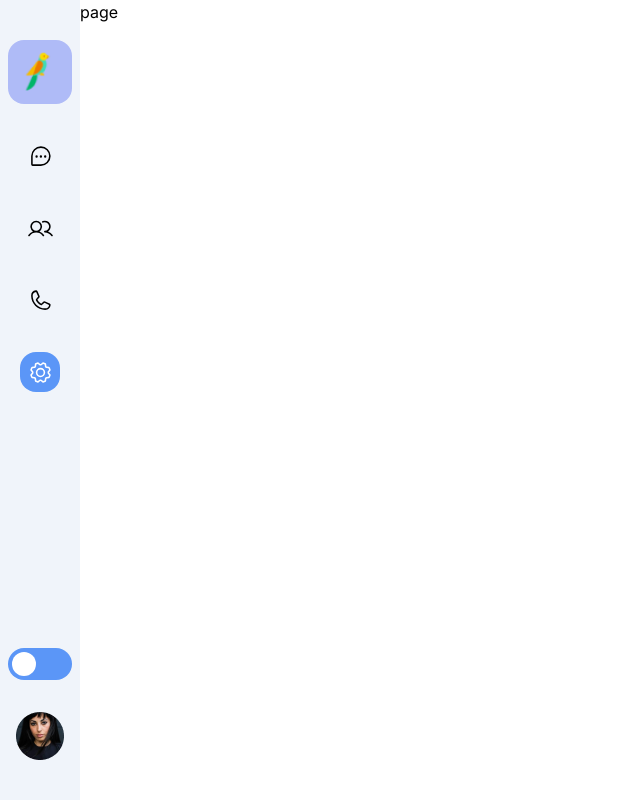
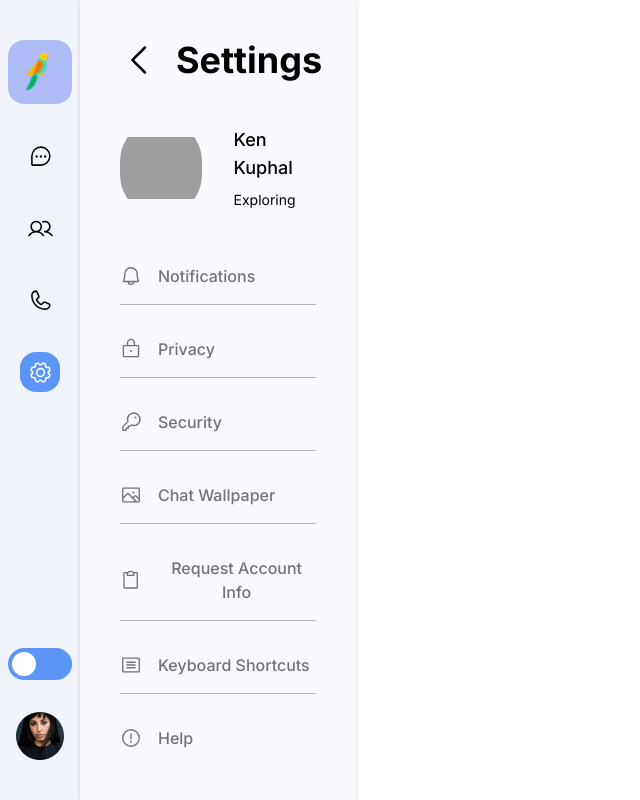
Before and after one commit to RanjithKannan03/chat, a Next.js app: page /options in a window 1280 px wide. Shown: the whole page, without its empty margins (0-640 px from the left). Built offline with nearby package versions, Linux system fonts and the light colour scheme; grey boxes are pictures that could not be loaded.

Commit message:
shortcuts

```diff
--- /dev/null
+++ b/src/app/login/layout.jsx
@@ -0,0 +1,11 @@
+import React from 'react'
+
+const layout = ({ children }) => {
+    return (
+        <div className='h-screen w-screen flex'>
+            {children}
+        </div>
+    )
+}
+
+export default layout
--- /dev/null
+++ b/src/app/login/page.jsx
@@ -0,0 +1,10 @@
+import React from 'react';
+import layout from './layout';
+
+const page = () => {
+  return (
+    <div></div>
+  )
+}
+
+export default page
--- /dev/null
+++ b/src/app/not-found.js
@@ -0,0 +1,11 @@
+import React from 'react'
+
+const NotFound = () => {
+    return (
+        <div className='w-screen h-screen flex justify-center items-center'>
+            <h1 className='text-4xl text-[#5B96F7]'>The requested resource is unavailable.</h1>
+        </div>
+    )
+}
+
+export default NotFound
--- a/src/app/options/page.jsx
+++ b/src/app/options/page.jsx
@@ -1,8 +1,123 @@
-import React from 'react'
+'use client';
+
+import React, { useState } from 'react';
+import { Bell, CaretLeft, Lock, Image as Img, Key, Clipboard, Article, WarningCircle } from '@/components/Icons';
+import Link from 'next/link';
+import Image from 'next/image';
+import { faker } from '@faker-js/faker';
+import KeyboardShortcuts from '@/components/KeyboardShortcuts';
+
+
 
 const page = () => {
+  const [showShortcuts, setShowShortcuts] = useState(false);
+  const optionsList = [
+    {
+      name: "Notifications",
+      icon: <Bell size={22} />,
+      onclick: () => { }
+    },
+    {
+      name: "Privacy",
+      icon: <Lock size={22} />,
+      onclick: () => { }
+    },
+    {
+      name: "Security",
+      icon: <Key size={22} />,
+      onclick: () => { }
+    },
+    {
+      name: "Chat Wallpaper",
+      icon: <Img size={22} />,
+      onclick: () => { }
+    },
+    {
+      name: "Request Account Info",
+      icon: <Clipboard size={22} />,
+      onclick: () => { }
+    },
+    {
+      name: "Keyboard Shortcuts",
+      icon: <Article size={22} />,
+      onclick: () => { setShowShortcuts(true) }
+    },
+    {
+      name: "Help",
+      icon: <WarningCircle size={22} />,
+      onclick: () => { }
+    },
+
+
+  ]
+  faker.seed(256);
   return (
-    <div>page</div>
+    <div className='flex h-screen'>
+
+      {/* Settings */}
+
+      <div className='w-[23%] bg-[#F8FAFF] h-screen p-10 drop-shadow flex flex-col gap-12'>
+
+        <div className='flex flex-col gap-10'>
+
+          {/* Title */}
+          <div className='flex items-center w-full gap-4'>
+
+            <Link href={'/'}><CaretLeft size={40} /></Link>
+            <h1 className='font-bold text-4xl'>Settings</h1>
+
+          </div>
+
+          {/* Info */}
+
+          <div className='flex w-full gap-8 items-center'>
+
+            <div className='w-24 h-24 relative'>
+              <Image src={faker.image.avatar()} fill alt='profile' className='object-contain rounded-full' />
+            </div>
+
+            <div className='flex flex-col items-start text-black gap-2'>
+              <span className='font-medium text-lg'>{faker.person.fullName()}</span>
+              <span className='text-sm'>Exploring</span>
+
+            </div>
+
+          </div>
+
+        </div>
+
+        {/* Options */}
+        <div className='flex flex-1 flex-col gap-8'>
+
+          {
+            optionsList.map((option, index) => {
+              return (
+                <div className='flex flex-col gap-4'>
+
+                  <button className='flex w-full gap-4 items-center text-[#727375]' type='button' onClick={option.onclick}>
+                    {option.icon}
+
+                    <span className='font-medium'>{option.name}</span>
+
+                  </button>
+
+                  {
+                    index + 1 === optionsList.length ? null : <div className='w-full h-[1px] bg-[#B4B4B4]' />
+                  }
+
+
+                </div>
+              )
+            })
+          }
+
+        </div>
+
+      </div>
+
+      {showShortcuts?<KeyboardShortcuts setShowShortcuts={setShowShortcuts}/>:null}
+
+    </div>
   )
 }
 
--- a/src/components/Block.jsx
+++ b/src/components/Block.jsx
@@ -20,9 +20,9 @@ const Block = (props) => {
         <>
             <div className='w-screen h-screen bg-black opacity-50 absolute top-0 left-0 z-40' />
 
-            <div className='w-screen h-screen bg-transparent absolute top-0 left-0 z-50 flex justify-center items-center'>
+            <div className='w-screen h-screen bg-transparent absolute top-0 left-0 z-50 flex justify-center items-center' onClick={() => { props.setIsOpen(false) }}>
 
-                <motion.div variants={cardVariant} initial="initial" animate="animate" className='w-[30%] h-[20%] bg-white rounded-2xl flex flex-col p-8 justify-between'>
+                <motion.div variants={cardVariant} initial="initial" animate="animate" className='w-[30%] h-[20%] bg-white rounded-2xl flex flex-col p-8 justify-between' onClick={(e) => e.stopPropagation()}>
 
                     <div className='flex flex-col gap-2'>
                         <h1 className='text-black font-semibold text-lg'>Block this contact</h1>
--- a/src/components/Delete.jsx
+++ b/src/components/Delete.jsx
@@ -20,9 +20,9 @@ const Delete = (props) => {
         <>
             <div className='w-screen h-screen bg-black opacity-50 absolute top-0 left-0 z-40' />
 
-            <div className='w-screen h-screen bg-transparent absolute top-0 left-0 z-50 flex justify-center items-center'>
+            <div className='w-screen h-screen bg-transparent absolute top-0 left-0 z-50 flex justify-center items-center' onClick={() => { props.setIsOpen(false) }}>
 
-                <motion.div variants={cardVariant} initial="initial" animate="animate" className='w-[30%] h-[20%] bg-white rounded-2xl flex flex-col p-8 justify-between'>
+                <motion.div variants={cardVariant} initial="initial" animate="animate" className='w-[30%] h-[20%] bg-white rounded-2xl flex flex-col p-8 justify-between' onClick={(e) => e.stopPropagation()}>
 
                     <div className='flex flex-col gap-2'>
                         <h1 className='text-black font-semibold text-lg'>Delete this contact</h1>
--- a/src/components/Icons.jsx
+++ b/src/components/Icons.jsx
@@ -1,5 +1,5 @@
 // 'use client';
 
-import { VideoCamera, Phone, MagnifyingGlass, CaretDown, CircleDashed, FunnelSimple, Image, DownloadSimple, Link, Smiley, PaperPlaneTilt, ChatTeardropDots, Users, Gear, XCircle, CaretRight, Star, Bell, Trash, Prohibit, ArrowLeft, X } from "@phosphor-icons/react/dist/ssr";;
+import { VideoCamera, Phone, MagnifyingGlass, CaretDown, CircleDashed, FunnelSimple, Image, DownloadSimple, Link, Smiley, PaperPlaneTilt, ChatTeardropDots, Users, Gear, XCircle, CaretRight, Star, Bell, Trash, Prohibit, ArrowLeft, X, CaretLeft,Lock,Key,Clipboard,Article,WarningCircle } from "@phosphor-icons/react/dist/ssr";
 
-export { VideoCamera, Phone, MagnifyingGlass, CaretDown, CircleDashed, FunnelSimple, Image, DownloadSimple, Link, Smiley, PaperPlaneTilt, ChatTeardropDots, Users, Gear, XCircle, CaretRight, Star, Bell, Trash, Prohibit, ArrowLeft, X };
+export { VideoCamera, Phone, MagnifyingGlass, CaretDown, CircleDashed, FunnelSimple, Image, DownloadSimple, Link, Smiley, PaperPlaneTilt, ChatTeardropDots, Users, Gear, XCircle, CaretRight, Star, Bell, Trash, Prohibit, ArrowLeft, X, CaretLeft,Lock,Key,Clipboard,Article,WarningCircle };
--- /dev/null
+++ b/src/components/KeyboardShortcuts.jsx
@@ -0,0 +1,124 @@
+import React from 'react';
+import { motion } from 'framer-motion';
+
+const cardVariant = {
+    initial: {
+        opacity: 0,
+        y: "100vh"
+    },
+    animate: {
+        opacity: 1,
+        y: 0,
+        transition: {
+            duration: 0.2
+        }
+    }
+}
+
+const KeyboardShortcuts = (props) => {
+    const shortcuts = [
+        {
+            name: "Mark as unread",
+            keys: ["Ctrl", "Shift", "U"]
+        },
+        {
+            name: "Mute",
+            keys: ["Ctrl", "Shift", "M"]
+        },
+        {
+            name: "Archive Chat",
+            keys: ["Ctrl", "Shift", "E"]
+        },
+        {
+            name: "Delete Chat",
+            keys: ["Ctrl", "Shift", "D"]
+        },
+        {
+            name: "Pin Chat",
+            keys: ["Ctrl", "Shift", "P"]
+        },
+        {
+            name: "Search Chat",
+            keys: ["Ctrl", "Shift", "F"]
+        },
+        {
+            name: "New Chat",
+            keys: ["Ctrl", "N"]
+        },
+        {
+            name: "New Group",
+            keys: ["Ctrl", "Shift", "N"]
+        },
+        {
+            name: "Profile & About",
+            keys: ["Ctrl", "P"]
+        },
+        {
+            name: "Profile & About",
+            keys: ["Ctrl", "P"]
+        },
+        {
+            name: "Increase Speed of Voice Message",
+            keys: ["Shift", "."]
+        },
+        {
+            name: "Decrease Speed of Voice Message",
+            keys: ["Shift", ","]
+        },
+        {
+            name: "Settings",
+            keys: ["Shift", "G"]
+        },
+        {
+            name: "Emoji Panel",
+            keys: ["Ctrl", "E"]
+        },
+
+    ]
+    return (
+        <>
+            <div className='w-screen h-screen absolute top-0 left-0 bg-black opacity-50 z-30' />
+            <div className='w-screen h-screen absolute top-0 left-0 bg-transparent z-40 flex justify-center items-center' onClick={() => { props.setShowShortcuts(false) }}>
+
+                <motion.div variants={cardVariant} initial="initial" animate="animate" className='bg-white p-8 flex flex-col gap-8 rounded-2xl w-[60%]' onClick={(e) => { e.stopPropagation() }}>
+
+                    <span className='font-semibold text-xl'>Keyboard Shortcuts</span>
+
+                    <div className='grid grid-cols-2 w-full gap-10'>
+
+                        {shortcuts.map((shortcut, index) => {
+                            return (
+                                <div key={index} className='flex w-full justify-between items-center'>
+
+                                    <span>{shortcut.name}</span>
+
+                                    <div className='flex gap-4'>
+
+                                        {shortcut.keys.map((key, index) => {
+                                            return (
+                                                <span key={index} className='px-2 py-1 rounded bg-[#F3F3F3] ring-1 ring-black'>{key}</span>
+                                            )
+                                        })}
+
+                                    </div>
+
+
+
+                                </div>
+                            )
+                        })}
+
+                    </div>
+
+                    <button type='button' onClick={() => { props.setShowShortcuts(false) }} className='bg-[#5B96F7] py-1 px-4 rounded-xl grow-0 self-end text-white'>Ok</button>
+
+                </motion.div>
+
+
+
+            </div>
+        </>
+    )
+}
+
+export default KeyboardShortcuts
```
Also changed, not shown: src/app/layout.js (+6 -6 lines).
